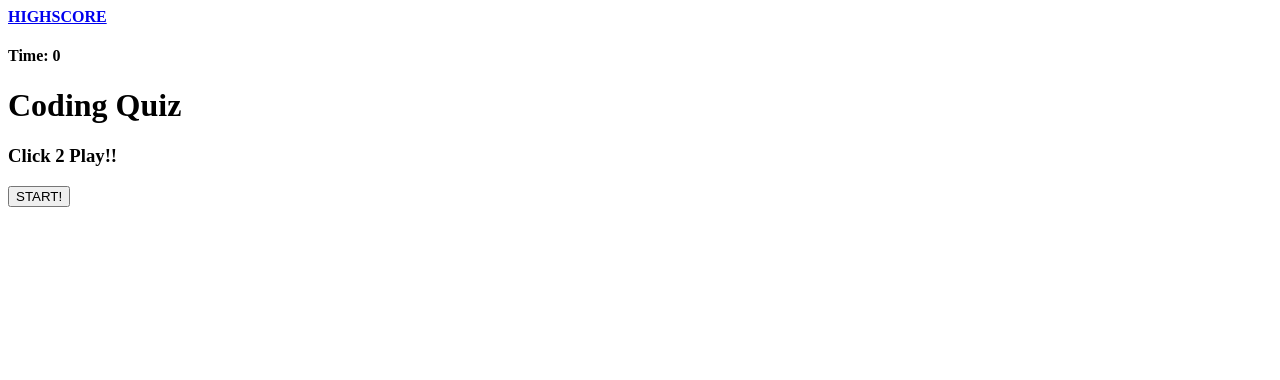
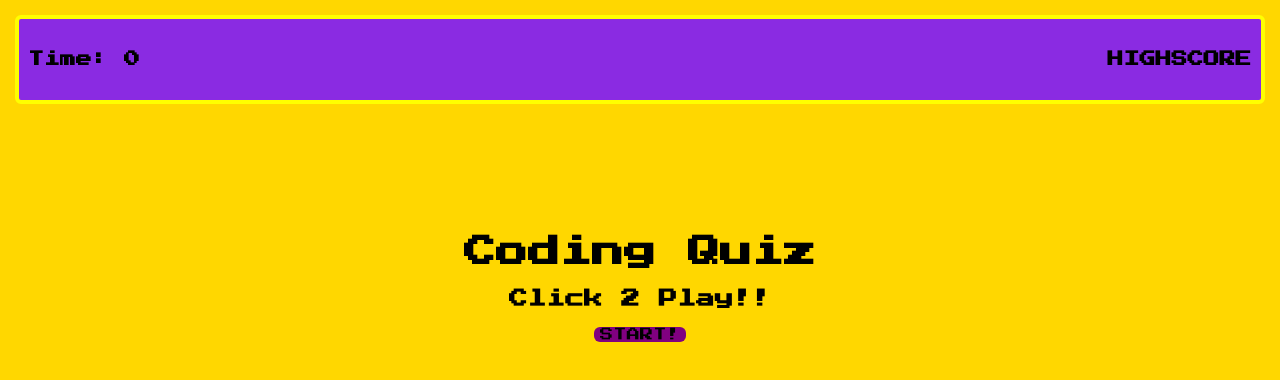
Before and after one commit to Jaburto775/Code_Quiz, a plain HTML site: page index.html in a window 1280 px wide. Drawn offline with Linux system fonts and the light colour scheme.

Commit message:
partial css file and custom font

```diff
--- a/index.html
+++ b/index.html
@@ -4,6 +4,9 @@
     <meta charset="UTF-8">
     <meta http-equiv="X-UA-Compatible" content="IE=edge">
     <meta name="viewport" content="width=device-width, initial-scale=1.0">
+    <link rel="preconnect" href="https://fonts.gstatic.com">
+    <link href="https://fonts.googleapis.com/css2?family=Press+Start+2P&display=swap" rel="stylesheet">
+    <link rel="stylesheet" type="text/css" href="./style.css">
 
     <title>Document</title>
 </head>
--- /dev/null
+++ b/style.css
@@ -0,0 +1,46 @@
+*{
+    font-family: 'Press Start 2P', cursive;
+}
+#tR{
+    float:right;
+}
+
+#tL{
+    float: left;
+}
+
+nav{
+    display: block;
+    background-color: blueviolet;
+    display: inline-block;
+    width: 97vw;
+    border: 4px solid yellow;
+    border-radius: 6px;
+    margin: 7px;
+}
+
+body{
+    background-color: gold;
+}
+
+#Qbody{
+    text-align: center;
+    padding: 13vh;
+}
+
+a{
+    text-decoration: none;
+    color: black;
+}
+
+h4{
+    padding: 11px 9px 11px 9px;
+}
+
+button{
+    background-color: purple;
+    color: black;
+    border: none;
+    border-radius: 6px;
+
+}
```
